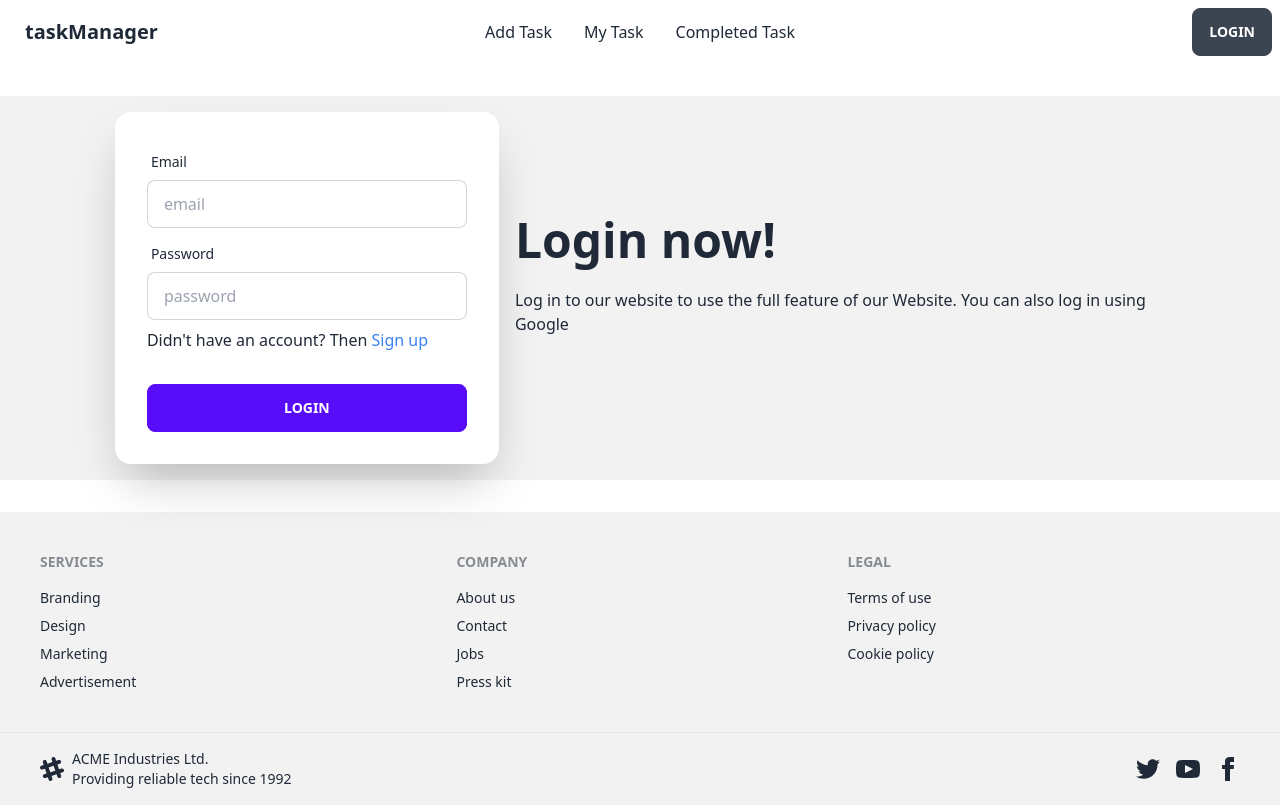
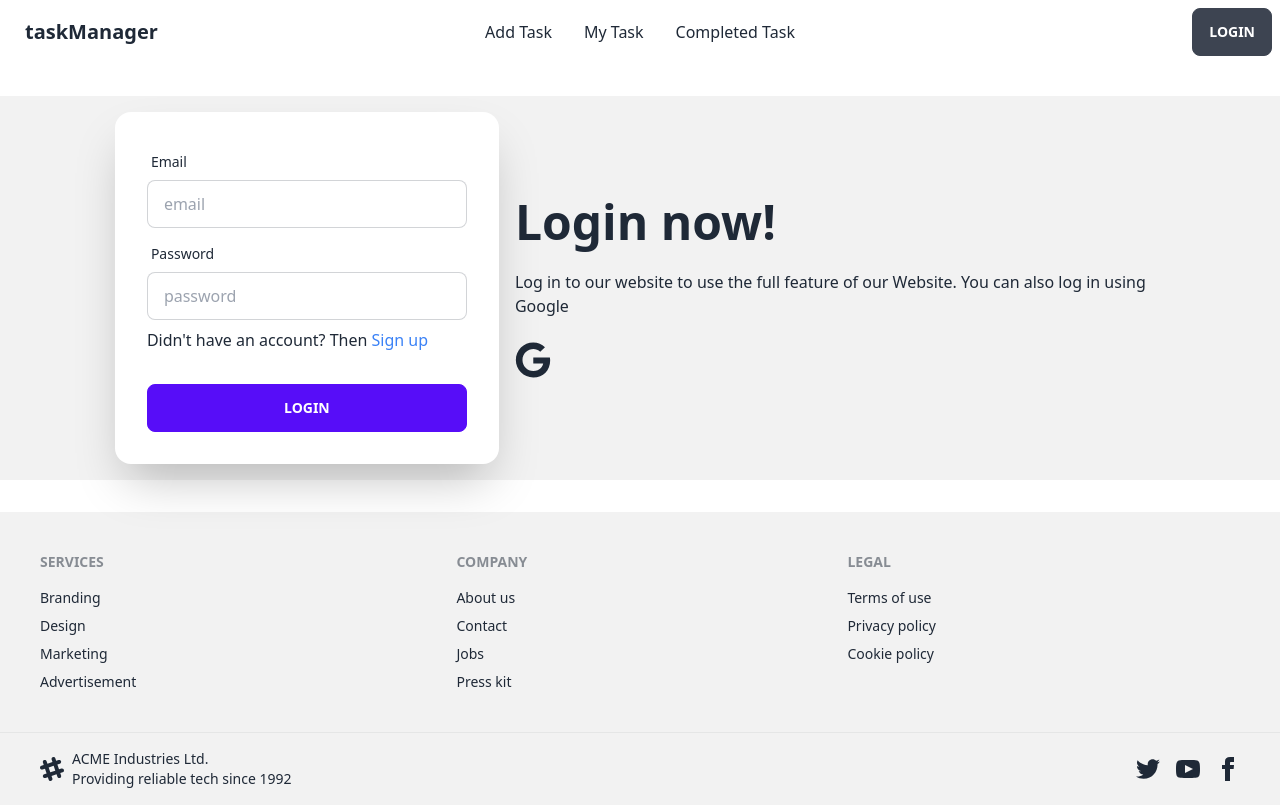
Before and after one commit to SynysterRudro/task-manager-client, a Next.js app: page /Login in a window 1280 px wide. Built offline with nearby package versions, Linux system fonts and the light colour scheme; no server answers.

Commit message:
google login completed and observer is set

```diff
--- /dev/null
+++ b/components/Contexts/AuthProvider.js
@@ -0,0 +1,42 @@
+import { getAuth, onAuthStateChanged, signInWithPopup } from 'firebase/auth'
+import { createContext, useEffect, useState } from 'react';
+import app from '../firebase/firebase.config'
+
+export const AuthContext = createContext();
+const auth = getAuth(app);
+
+const AuthProvider = ({ children }) => {
+    const [user, setUser] = useState(null);
+
+
+    // google sign in
+
+    const googleLogin = (provider) => {
+        return signInWithPopup(auth, provider);
+    }
+
+    // observer part
+
+    useEffect(() => {
+        const unsubscribe = onAuthStateChanged(auth, currentUser => {
+            console.log('user observing');
+            setUser(currentUser);
+        })
+
+        return () => unsubscribe()
+    }, [])
+
+
+    const authInfo = {
+        googleLogin,
+        user
+    }
+
+    return (
+        <AuthContext.Provider value={authInfo}>
+            {children}
+        </AuthContext.Provider>
+    );
+};
+
+export default AuthProvider;
--- a/components/Navbar/Navbar.js
+++ b/components/Navbar/Navbar.js
@@ -1,5 +1,5 @@
 import Link from 'next/link';
-import React from 'react';
+import React, { useContext } from 'react';
 
 const Navbar = () => {
     return (
--- a/pages/Login.js
+++ b/pages/Login.js
@@ -1,9 +1,29 @@
+import { GoogleAuthProvider } from 'firebase/auth';
 import Link from 'next/link';
-import React from 'react';
+import React, { use, useContext } from 'react';
+import { AuthContext } from '../components/Contexts/AuthProvider';
 import Footer from '../components/Footer/Footer';
 import Navbar from '../components/Navbar/Navbar';
+import { FaGoogle } from "react-icons/fa";
+
 
 const Login = () => {
+    const { googleLogin, user } = useContext(AuthContext);
+
+    // google login provider
+    const provider = new GoogleAuthProvider();
+
+    const handleGoogle = () => {
+        googleLogin(provider)
+            .then(result => {
+                const user = result.user;
+                console.log(user);
+            })
+            .catch(err => {
+                console.error(err);
+            })
+    }
+
 
     // form controller
     const handleEmailPasswordLogin = (event) => {
@@ -25,8 +45,9 @@ const Login = () => {
                 <div className="hero bg-base-200">
                     <div className="hero-content flex-col lg:flex-row-reverse">
                         <div className="text-center lg:text-left">
-                            <h1 className="text-5xl font-bold">Login now!</h1>
+                            <h1 className="text-5xl font-bold">Login now! </h1>
                             <p className="py-6">Log in to our website to use the full feature of our Website. You can also log in using Google</p>
+                            <FaGoogle onClick={handleGoogle} className='text-4xl hover:text-primary'></FaGoogle>
                         </div>
                         <div className="card flex-shrink-0 w-full max-w-sm shadow-2xl bg-base-100">
 
--- a/pages/SignUp.js
+++ b/pages/SignUp.js
@@ -1,14 +1,29 @@
 import Link from 'next/link';
-import React from 'react';
+import React, { useContext } from 'react';
 import Footer from '../components/Footer/Footer';
 import Navbar from '../components/Navbar/Navbar';
-import { GoogleAuthProvider } from "firebase/auth";
 import { FaGoogle } from "react-icons/fa";
+import { GoogleAuthProvider } from 'firebase/auth';
+import { AuthContext } from '../components/Contexts/AuthProvider';
 
 const SignUp = () => {
 
+    const { googleLogin } = useContext(AuthContext);
 
+    // google login provider
     const provider = new GoogleAuthProvider();
+
+    const handleGoogle = () => {
+        googleLogin(provider)
+            .then(result => {
+                const user = result.user;
+                console.log(user);
+            })
+            .catch(err => {
+                console.error(err);
+            })
+    }
+
 
     // form controller
     const handleEmailPassword = (event) => {
@@ -32,7 +47,7 @@ const SignUp = () => {
                         <div className="text-center lg:text-left">
                             <h1 className="text-5xl font-bold">Register now!</h1>
                             <p className="py-6">Log in to our website to use the full feature of our Website. You can also log in using Google</p>
-                            <FaGoogle className='text-4xl hover:text-primary'></FaGoogle>
+                            <FaGoogle onClick={handleGoogle} className='text-4xl hover:text-primary'></FaGoogle>
                         </div>
                         <div className="card flex-shrink-0 w-full max-w-sm shadow-2xl bg-base-100">
 
--- a/pages/_app.js
+++ b/pages/_app.js
@@ -1,10 +1,13 @@
 import '../styles/globals.css';
 import { ThemeProvider } from 'next-themes';
+import AuthProvider from '../components/Contexts/AuthProvider';
 
 function MyApp({ Component, pageProps }) {
   return (
     <ThemeProvider enableSystem={true} attribute="class">
-      <Component {...pageProps} />
+      <AuthProvider>
+        <Component {...pageProps} />
+      </AuthProvider>
     </ThemeProvider>
   );
 }
```
